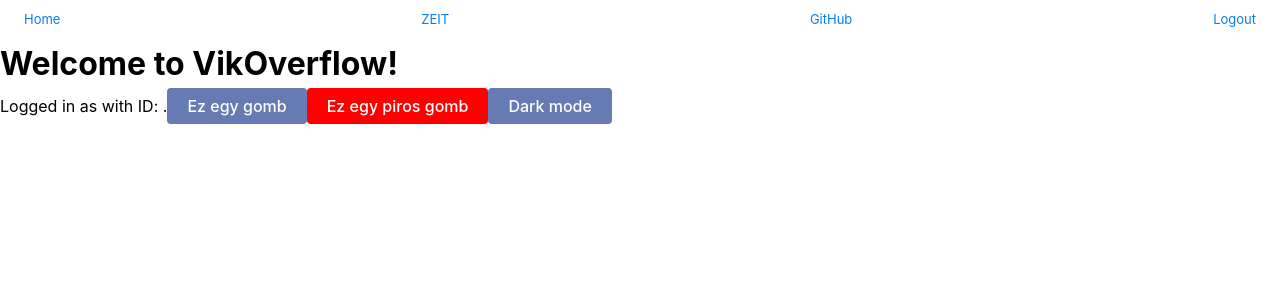
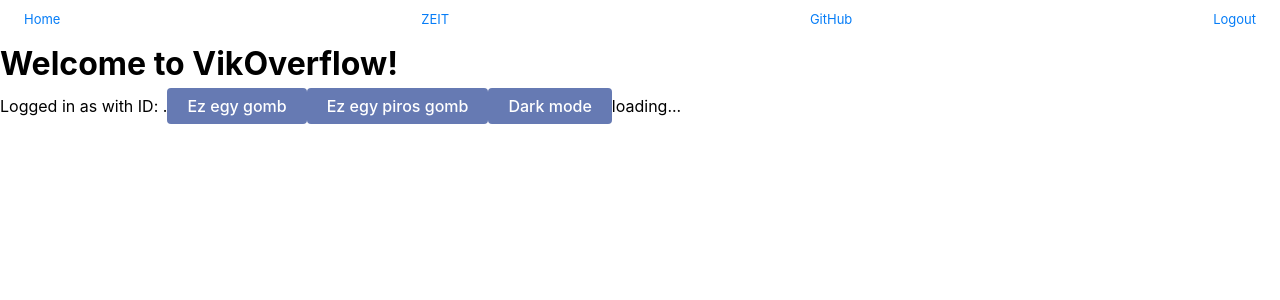
Before and after one commit to DevTeamSCH/vikoverflow-frontend, a Next.js app: page / in a window 1280 px wide. Shown: the top 300 px of the page. Built offline with nearby package versions, Linux system fonts and the light colour scheme; no server answers.

Commit message:
added swr, removed unnecesarry deps, switched button back to styled-jsx, swr example

```diff
--- a/components/button/button.module.css
+++ /dev/null
@@ -1,27 +0,0 @@
-.default {
-  background: var(--theme-secondary);
-  color: white;
-  line-height: 1;
-  border: 0;
-  border-radius: 4px;
-  padding: 10px 20px;
-  font-weight: 500;
-  cursor: pointer;
-  transition: all var(--transition);
-}
-
-.default:hover {
-  background: var(--theme-primary);
-}
-
-.default:focus {
-  outline: 0;
-}
-
-.peldaProp {
-  background: red;
-}
-
-.peldaProp:hover {
-  background: darkred;
-}
--- a/components/button/index.js
+++ b/components/button/index.js
@@ -1,13 +1,26 @@
-import styles from "./button.module.css";
-import cn from "classnames";
+export default ({ children, peldaProp, ...rest }) => (
+  <button {...rest}>
+    {children}
+    <style jsx>{`
+      button {
+        background: ${peldaProp ? "red" : "var(--theme-secondary)"};
+        color: white;
+        line-height: 1;
+        border: 0;
+        border-radius: 4px;
+        padding: 10px 20px;
+        font-weight: 500;
+        cursor: pointer;
+        transition: all var(--transition);
+      }
 
-// TODO itt egy pelda, hogy "big", "disabled", "small" es tarsai propokkal hogyan kell a css-t valtoztatni
+      button:hover {
+        background: ${peldaProp ? "darkred" : "var(--theme-primary)"};
+      }
 
-export default ({ children, peldaProp, ...rest }) => (
-  <button
-    className={cn(styles.default, peldaProp && styles.peldaProp)}
-    {...rest}
-  >
-    {children}
+      button:focus {
+        outline: 0;
+      }
+    `}</style>
   </button>
 );
--- a/components/providers/index.js
+++ b/components/providers/index.js
@@ -1,4 +1,10 @@
 import { createContext, useContext, useState, useEffect } from "react";
+import { SWRConfig } from "swr";
+
+const fetcher = async (...args) => {
+  const res = await fetch(...args);
+  return res.json();
+};
 
 const AuthContext = createContext(null);
 
@@ -23,8 +29,10 @@ export default ({ children }) => {
   }, []);
 
   return (
-    <AuthContext.Provider value={{ user, loading }}>
-      {children}
-    </AuthContext.Provider>
+    <SWRConfig value={{ fetcher }}>
+      <AuthContext.Provider value={{ user, loading }}>
+        {children}
+      </AuthContext.Provider>
+    </SWRConfig>
   );
 };
--- a/package.json
+++ b/package.json
@@ -8,11 +8,10 @@
     "start": "next start"
   },
   "dependencies": {
-    "classnames": "^2.2.6",
-    "isomorphic-unfetch": "^3.0.0",
     "next": "^9.2.0",
     "react": "16.12.0",
-    "react-dom": "16.12.0"
+    "react-dom": "16.12.0",
+    "swr": "^0.1.16"
   },
   "devDependencies": {
     "husky": "^4.0.10",
--- a/pages/index.js
+++ b/pages/index.js
@@ -3,9 +3,11 @@ import Navbar from "../components/navbar";
 import { useAuth } from "../components/providers";
 import Button from "../components/button";
 import toggleDarkMode from "../lib/toggle-dark-mode";
+import useSWR from "swr";
 
 export default () => {
   const { user, loading } = useAuth();
+  const { data } = useSWR("http://worldclockapi.com/api/json/est/now");
   return (
     <Layout>
       <Navbar />
@@ -16,6 +18,7 @@ export default () => {
         <Button>Ez egy gomb</Button>
         <Button peldaProp>Ez egy piros gomb</Button>
         <Button onClick={toggleDarkMode}>Dark mode</Button>
+        {data ? data.dayOfTheWeek : "loading..."}
       </div>
     </Layout>
   );
```
Also changed, not shown: 1 other file (tests, documents, lock files or other folders).
